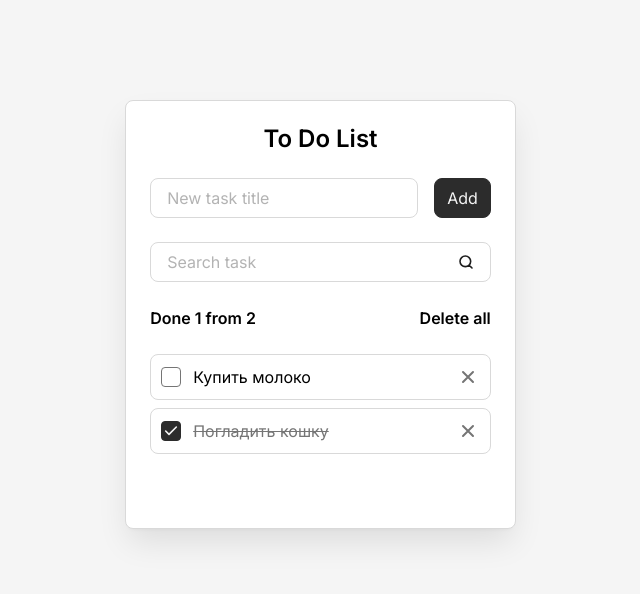
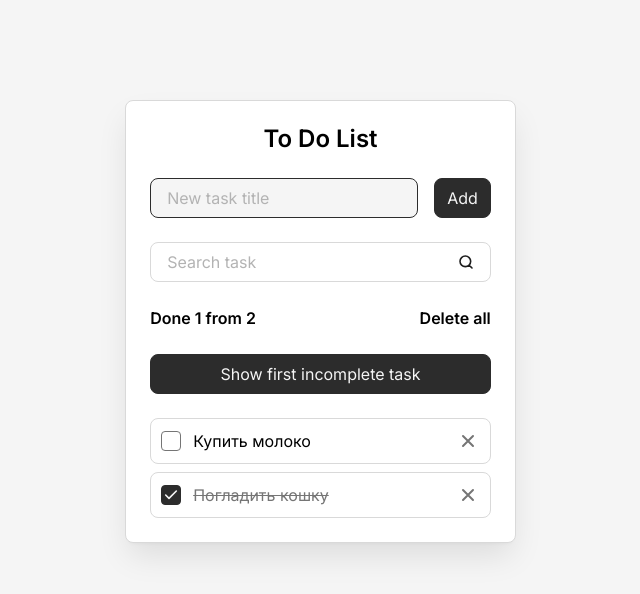
Before and after one commit to AlexandrFugin/todo-react, a React (Vite) app: page / in a window 1280 px wide. Shown: the top 594 px of the page, without its empty margins (312-952 px from the left). Built offline with nearby package versions, Linux system fonts and the light colour scheme.

Commit message:
lesson 9

```diff
--- a/src/components/AddTaskForm.jsx
+++ b/src/components/AddTaskForm.jsx
@@ -6,6 +6,7 @@
     addTask,
     newTaskTitle,
     setNewTaskTitle,
+    newTaskInputRef,
   } = props
 
   const onSubmit = (event) => {
@@ -21,6 +22,7 @@
         id="new-task"
         value={newTaskTitle}
         onInput={(event) => setNewTaskTitle(event.target.value)}
+        ref={newTaskInputRef}
         />
         <Button type="submit">Add</Button>
       </form>
--- a/src/components/Button.jsx
+++ b/src/components/Button.jsx
@@ -2,11 +2,12 @@
   const {
     className = '',
     type = 'button',
-    children
+    children,
+    onClick,
   } = props
 
   return (
-      <button className={`button ${className}`} type={type}>{children}</button>
+      <button className={`button ${className}`} type={type} onClick={onClick}>{children}</button>
   )
 }
 
--- a/src/components/Field.jsx
+++ b/src/components/Field.jsx
@@ -6,6 +6,7 @@
       type = 'text',
       value,
       onInput,
+      ref,
   } = props
 
   return (
@@ -24,6 +25,7 @@
           type={type}
           value={value}
           onInput={onInput}
+          ref={ref}
       />
     </div>
   )
--- a/src/components/ToDo.jsx
+++ b/src/components/ToDo.jsx
@@ -2,7 +2,8 @@
 import SearchTaskForm from "./SearchTaskForm.jsx";
 import ToDoInfo from "./ToDoInfo.jsx";
 import ToDoList from "./ToDoList.jsx";
-import {useEffect, useState} from "react";
+import {useEffect, useRef, useState} from "react";
+import Button from "./Button.jsx";
 
 const ToDo = () => {
   const [tasks, setTasks] = useState(() => {
@@ -20,6 +21,10 @@
 
   const [newTaskTitle, setNewTaskTitle] = useState('')
   const [searchQuery, setSearchQuery] = useState('')
+
+  const newTaskInputRef = useRef(null)
+  const firstIncompleteTaskRef = useRef(null)
+  const firstIncompleteTaskId = tasks.find(({ isDone }) => !isDone)?.id
 
   const deleteAllTasks = () => {
     const isConfirmed = confirm('Are you sure you want to delete all')
@@ -58,12 +63,17 @@
       setTasks([...tasks, newTask])
       setNewTaskTitle('')
       setSearchQuery('')
+      newTaskInputRef.current.focus()
     }
   }
 
   useEffect(() => {
     localStorage.setItem('tasks', JSON.stringify(tasks))
   }, [tasks]);
+
+  useEffect(() => {
+    newTaskInputRef.current.focus()
+  }, []);
 
   const clearSearchQuery = searchQuery.trim().toLowerCase()
   const filteredTasks = clearSearchQuery.length > 0
@@ -77,6 +87,7 @@
          addTask={addTask}
          newTaskTitle={newTaskTitle}
          setNewTaskTitle={setNewTaskTitle}
+         newTaskInputRef={newTaskInputRef}
      />
      <SearchTaskForm
          searchQuery={searchQuery}
@@ -87,11 +98,17 @@
          done={tasks.filter(({isDone}) => isDone).length}
          onDeleteAllButtonClick={deleteAllTasks}
      />
+     <Button
+         onClick={() => firstIncompleteTaskRef.current?.scrollIntoView({behavior: 'smooth'})}>
+       Show first incomplete task
+     </Button>
      <ToDoList
          tasks={tasks}
          filteredTasks={filteredTasks}
          onDeleteTaskButtonClick={deleteTask}
          onTaskCompleteChange={toggleTaskComplete}
+         firstIncompleteTaskRef={firstIncompleteTaskRef}
+         firstIncompleteTaskId={firstIncompleteTaskId}
      />
    </div>
  )
--- a/src/components/ToDoItem.jsx
+++ b/src/components/ToDoItem.jsx
@@ -4,12 +4,13 @@
     id,
     title,
     isDone,
+    ref,
     onDeleteTaskButtonClick,
     onTaskCompleteChange,
   } = props
 
   return (
-    <li className={`todo-item ${className}`}>
+    <li className={`todo-item ${className}`} ref={ref}>
       <input
         className="todo-item__checkbox"
         id={id}
--- a/src/components/ToDoList.jsx
+++ b/src/components/ToDoList.jsx
@@ -6,6 +6,8 @@
     filteredTasks,
     onDeleteTaskButtonClick,
     onTaskCompleteChange,
+    firstIncompleteTaskRef,
+    firstIncompleteTaskId,
   } = props
 
   const hasTasks = tasks.length > 0
@@ -25,6 +27,7 @@
         <ToDoItem
           className="todo__item"
           key={task.id}
+          ref={task.id === firstIncompleteTaskId ? firstIncompleteTaskRef : null}
           onDeleteTaskButtonClick={onDeleteTaskButtonClick}
           onTaskCompleteChange={onTaskCompleteChange}
           {...task}
```
